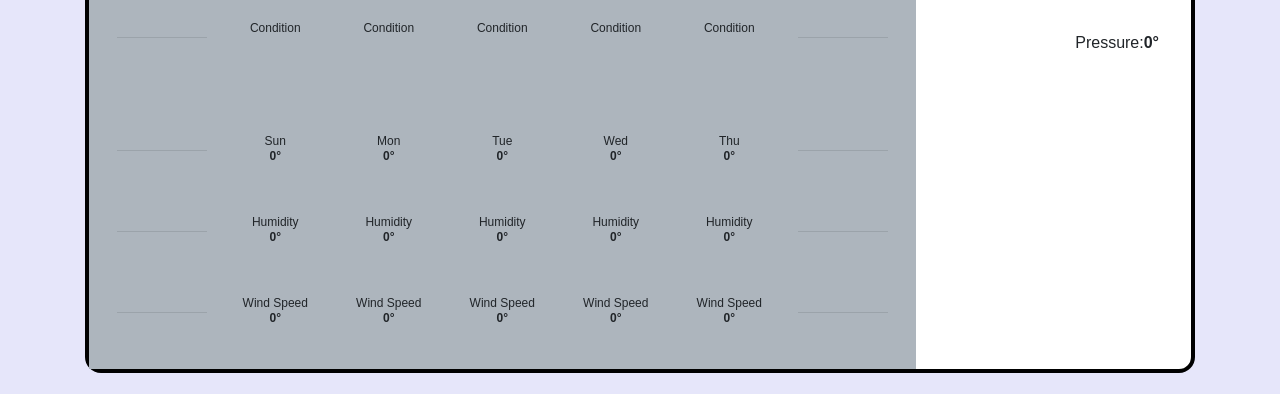
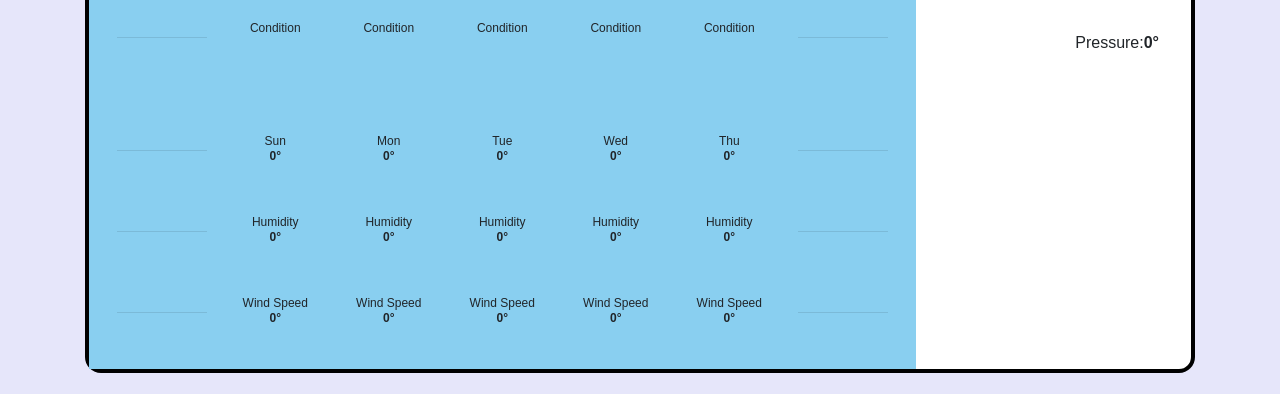
Before and after one commit to devkjoon/forecast, a plain HTML site: page index.html in a window 1280 px wide. Shown: the part 406-800 px from the top of the page. Drawn offline with nearby package versions, Linux system fonts and the light colour scheme.

Commit message:
changed color scheme

```diff
--- a/assets/style.css
+++ b/assets/style.css
@@ -30,7 +30,7 @@ p {
 }
 
 .left {
-   background-color: #adb5bd;
+   background-color: #89cff0;
    padding: 1rem;
    margin: 0;
 }
```
